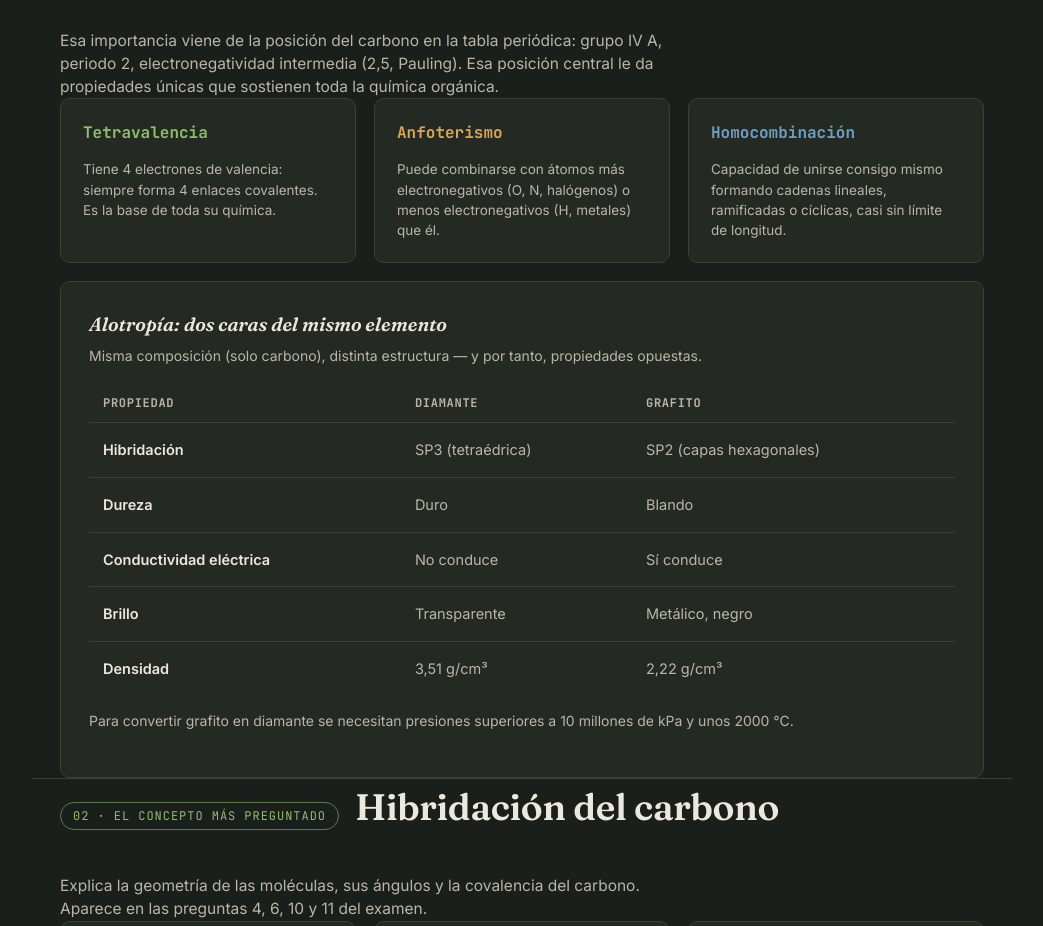
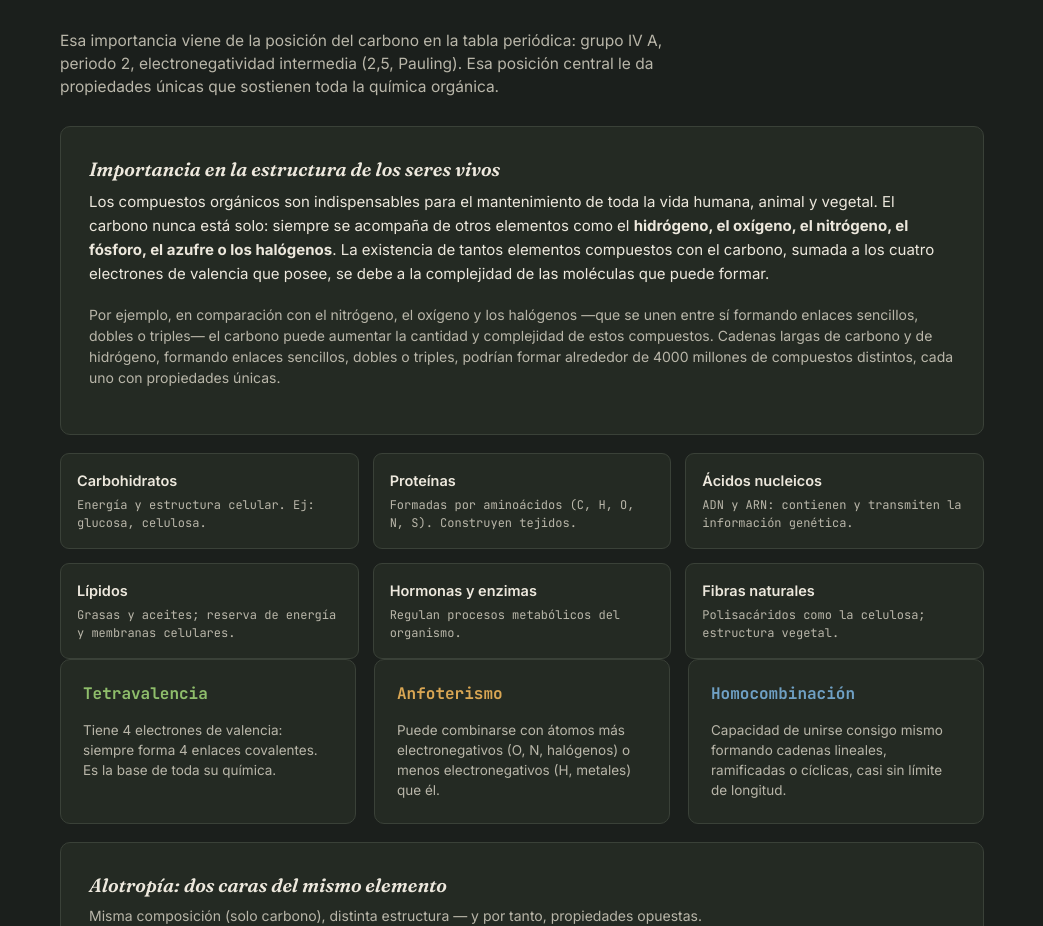
Before and after one commit to MarcoaAndre/practica_de_examen_quimica, a plain HTML site: page index.html in a window 1280 px wide. Shown: the part 1370-2296 px from the top of the page, without its empty margins (118-1161 px from the left). Drawn offline with Linux system fonts and the light colour scheme.

Commit message:
Update index.html

```diff
--- a/index.html
+++ b/index.html
@@ -461,6 +461,51 @@
     electronegatividad intermedia (2,5, Pauling). Esa posición central le da propiedades únicas que
     sostienen toda la química orgánica.
   </p>
+
+  <div class="count-box">
+    <h4>Importancia en la estructura de los seres vivos</h4>
+    <p style="color:var(--ink); font-size:15px; line-height:1.6;">
+      Los compuestos orgánicos son indispensables para el mantenimiento de toda la vida humana, animal
+      y vegetal. El carbono nunca está solo: siempre se acompaña de otros elementos como el
+      <strong>hidrógeno, el oxígeno, el nitrógeno, el fósforo, el azufre o los halógenos</strong>.
+      La existencia de tantos elementos compuestos con el carbono, sumada a los cuatro electrones de
+      valencia que posee, se debe a la complejidad de las moléculas que puede formar.
+    </p>
+    <p style="margin-top:14px;">
+      Por ejemplo, en comparación con el nitrógeno, el oxígeno y los halógenos —que se unen entre sí
+      formando enlaces sencillos, dobles o triples— el carbono puede aumentar la cantidad y complejidad
+      de estos compuestos. Cadenas largas de carbono y de hidrógeno, formando enlaces sencillos, dobles
+      o triples, podrían formar alrededor de 4000 millones de compuestos distintos, cada uno con
+      propiedades únicas.
+    </p>
+  </div>
+
+  <div class="func-grid" style="margin-top:18px;">
+    <div class="func-card">
+      <div class="func-name">Carbohidratos</div>
+      <div class="func-ex">Energía y estructura celular. Ej: glucosa, celulosa.</div>
+    </div>
+    <div class="func-card">
+      <div class="func-name">Proteínas</div>
+      <div class="func-ex">Formadas por aminoácidos (C, H, O, N, S). Construyen tejidos.</div>
+    </div>
+    <div class="func-card">
+      <div class="func-name">Ácidos nucleicos</div>
+      <div class="func-ex">ADN y ARN: contienen y transmiten la información genética.</div>
+    </div>
+    <div class="func-card">
+      <div class="func-name">Lípidos</div>
+      <div class="func-ex">Grasas y aceites; reserva de energía y membranas celulares.</div>
+    </div>
+    <div class="func-card">
+      <div class="func-name">Hormonas y enzimas</div>
+      <div class="func-ex">Regulan procesos metabólicos del organismo.</div>
+    </div>
+    <div class="func-card">
+      <div class="func-name">Fibras naturales</div>
+      <div class="func-ex">Polisacáridos como la celulosa; estructura vegetal.</div>
+    </div>
+  </div>
 
   <div class="hib-grid">
     <div class="hib-card sp3">
```
